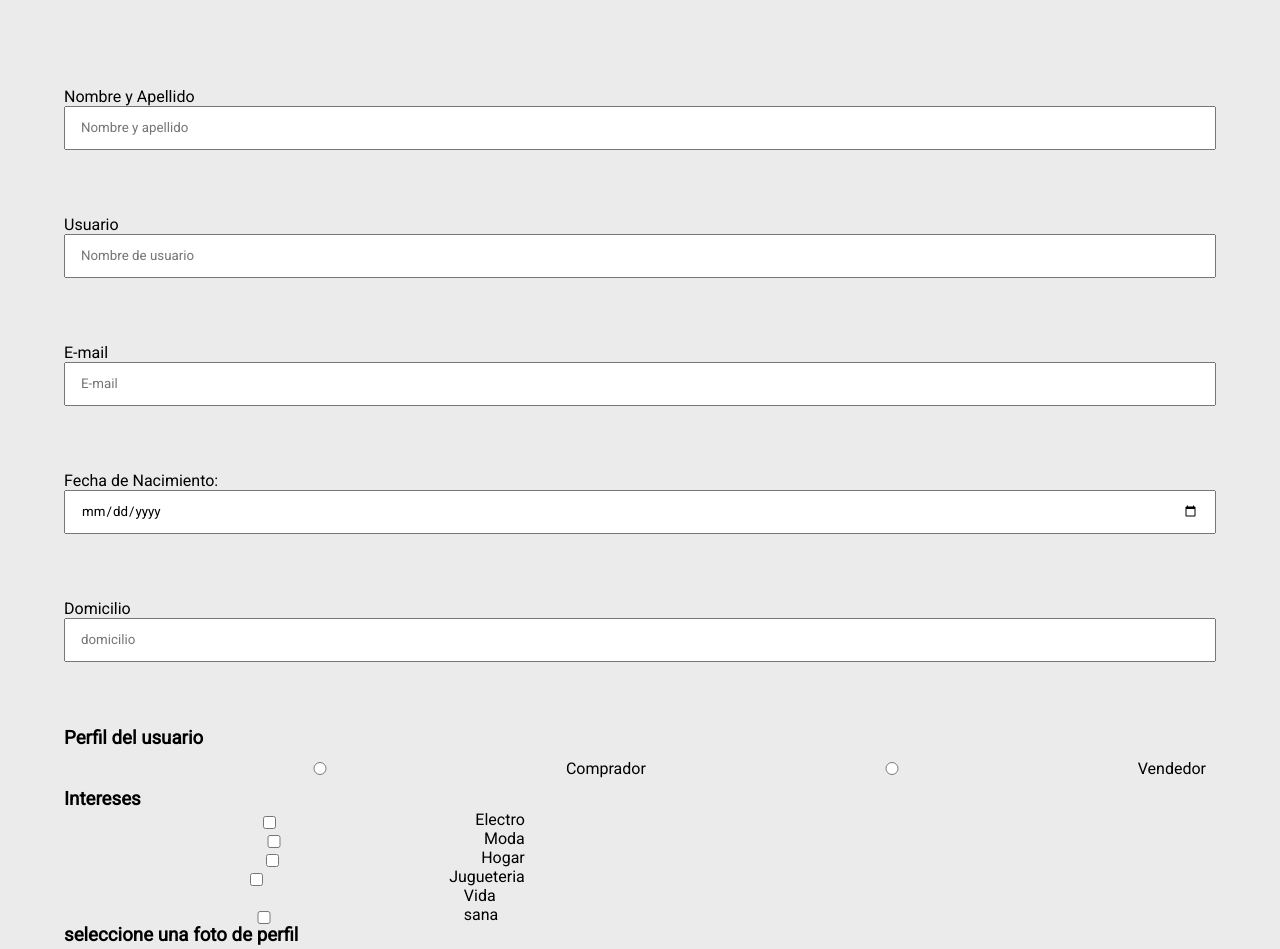
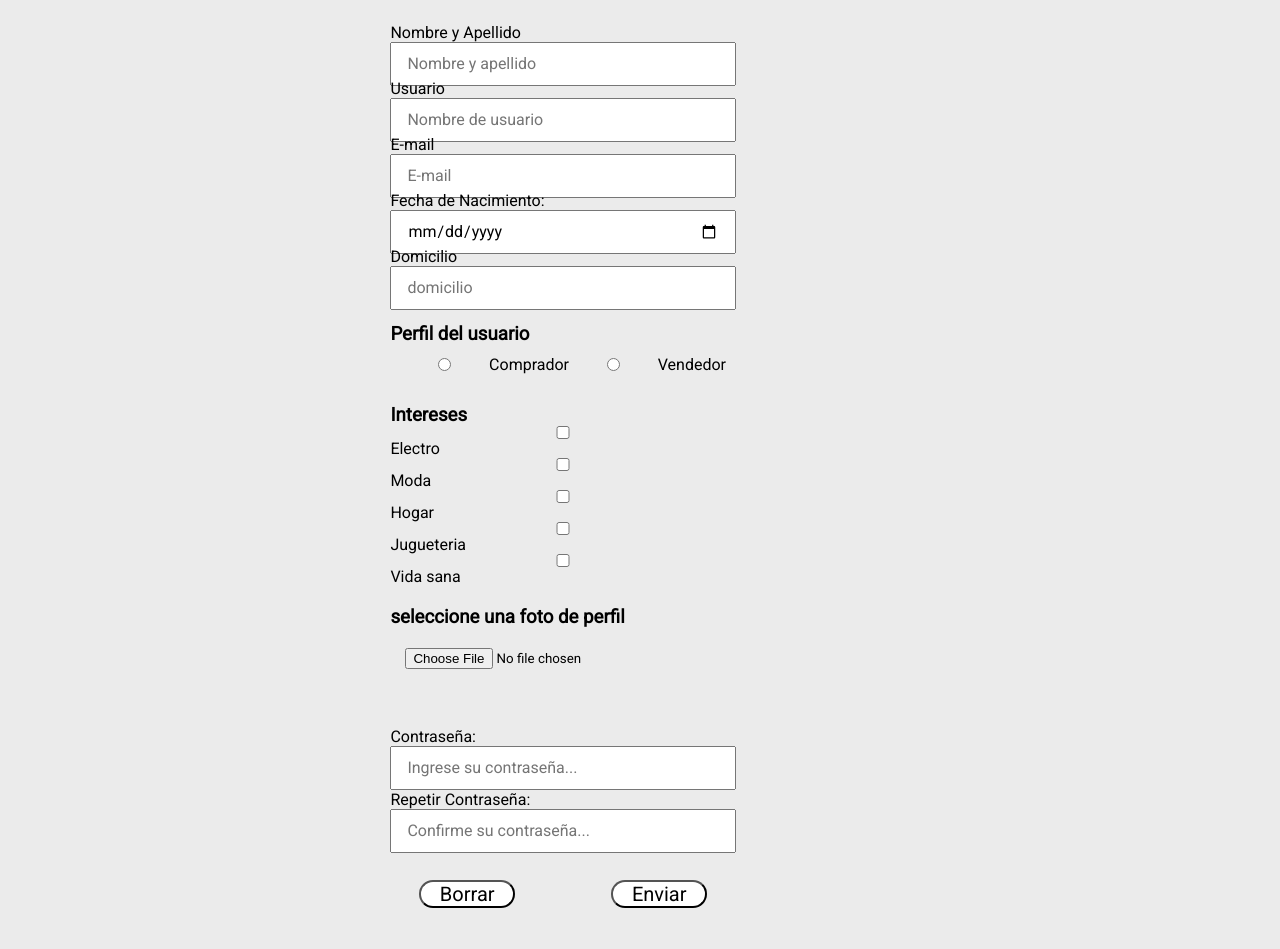
Before and after one commit to ANGELMORENO23/mercadolibre, a website: page views/registro.html in a window 1280 px wide. Shown: the part 174-1123 px from the top of the page. After the commit the page ends 1082 px from the top, so only its background shows below. Drawn offline with Linux system fonts and the light colour scheme.

Commit message:
modifique los formularios

```diff
--- a/public/css/creartucuenta.css
+++ b/public/css/creartucuenta.css
@@ -5,7 +5,10 @@
     border-radius: none;
 }
 .fecha input{
-    border-radius: none;
+    font-size: 128%;
+}
+h3{
+    margin-top: 20px;
 }
 
 
@@ -55,16 +58,19 @@ padding: 10px;
 }
 .contenor_botones{
 
-    margin: 20%;
     display: flex;
-    font-size: 20px;;
+    flex-direction: row-reverse;
+    align-items: center;
+    padding-top: 75px;
 
 
 }
 .contenor_botones button{
     margin: auto;
     font-size: 20px;
-    background-color: yellow;
+    background-color: #fff;
+    width: 25%;
+    border-radius: 16px;
 }
 .perfill{
     padding: 5%;
@@ -73,3 +79,58 @@ padding: 10px;
 .caja_general{
     display: block;
 }
+
+.interesgeneral{
+    display: flex;
+    align-items: center;
+    flex-wrap: wrap;
+}
+.interesgeneral label{
+    width: 0px;
+    margin: 0px;
+}
+@media (min-width: 768px){
+    .fecha input {
+        font-size: 100%;
+    }
+    .contenor_botones{
+
+        display: flex;
+        flex-direction: row-reverse;
+        align-items: center;
+        padding-top: 116px;
+
+    }
+    .cajagenerallogin{position: relative;
+        left: 10%;
+        width: 80%;
+
+    }
+
+}
+/* DESKTOP */
+@media (min-width: 1024px){
+    .main__section__div p{
+        text-align: center;
+    }
+    .fecha {
+        padding: 5%;
+        height: 7vh;
+        border-radius: none;
+    }
+    .cajagenerallogin {
+        display: flex;
+    align-items: center;
+    width: 30%;
+    position: relative;
+    left: 29%;
+    }
+    .home__section, .home__nav__general {
+        max-width: 1024px;
+        display: flex;
+        justify-content: space-between;
+        position: relative;
+        left: 15%;
+    }
+
+}
--- a/views/registro.html
+++ b/views/registro.html
@@ -53,8 +53,8 @@
       <i class="fas fa-bars"></i>
     </div>
   </header>
-  <option value=""></option>
-
+</body>
+<div class="cajagenerallogin">
   <form action="/registro" method="post">
     <div class="fecha">
       <label>Nombre y Apellido</label>
@@ -86,38 +86,25 @@
         <input type="radio" name="usuario" value="comprador">
       </div>
       <h3> Intereses</h3>
-      <div class="Intereses">
+      <div class="interesgeneral">
 
-        <input type="checkbox" value="Electro" id="Electro">
-        <label for="Electro">Electro</label>
+
+    <input type="checkbox" name="peliculas"> Electro<br>
+
+    <input type="checkbox" name="deportes"> Moda<br>
+
+    <input type="checkbox" name="videojuegos"> Hogar <br>
+    <input type="checkbox" name="videojuegos"> Jugueteria <br>
+    <input type="checkbox" name="videojuegos"> Vida sana <br>
       </div>
-      <div class="Intereses">
 
-        <input type="checkbox" name="Intereses" id="Moda">
-        <label for="Electro">Moda</label>
-      </div>
-      <div class="Intereses">
-
-        <input type="checkbox" name="Intereses" id="Hogar">
-        <label for="Electro">Hogar</label>
-      </div>
-      <div class="Intereses">
-
-        <input type="checkbox" name="Intereses" id="Jugueteria">
-        <label for="Electro">Jugueteria</label>
-      </div>
-      <div class="Intereses">
-
-        <input type="checkbox" name="Intereses" id="Vida sana">
-        <label for="Electro">Vida sana</label>
-      </div>
       <div>
         <h3>seleccione una foto de perfil</h3>
         <label></label>
         <input type="file">
       </div>
     </div>
-    </div>
+
 
 
 
@@ -135,8 +122,12 @@
 
 
 </form>
+</div>
+</div>
 
 
-</body>
+
+
+
 
 </html>
```
Lines whose indentation alone changed are shown as unchanged.
